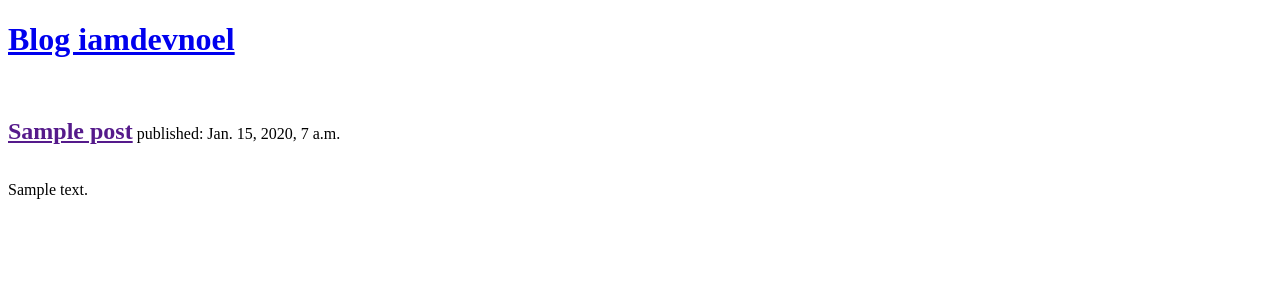
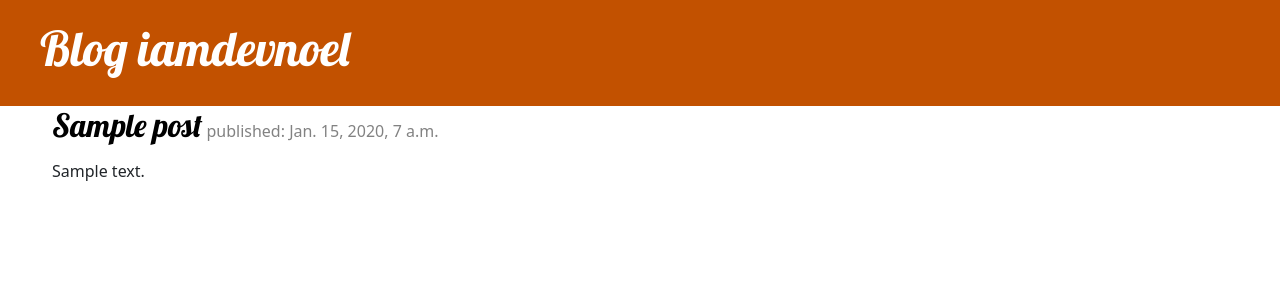
Before and after one commit to iamdevNoel/my-first-blog, a Django app: page / in a window 1280 px wide. Shown: the top 300 px of the page. Run offline with Django 3.2, Linux system fonts and the light colour scheme; tables that the repository leaves empty hold one stand-in row (values such as "Sample post").

Commit message:
created css for template

```diff
--- /dev/null
+++ b/blog/static/css/blog.css
@@ -0,0 +1,48 @@
+.page-header {
+    background-color: #C25100;
+    margin-top: 0;
+    padding: 20px 20px 20px 40px;
+}
+
+.page-header h1, .page-header h1 a, .page-header h1 a:visited, .page-header h1 a:active {
+    color: #ffffff;
+    text-decoration: none;
+    font-size: 36pt;
+    text-decoration: none;
+}
+
+.content {
+    margin-left: 40px;
+}
+
+h1, h2, h3, h4 {
+    font-family: 'Lobster', cursive;
+}
+
+.date {
+    color: #828282;
+}
+
+.save {
+    float: right;
+}
+
+.post-form textarea, .post-form input {
+    width: 100%;
+}
+
+.top-menu, .top-menu:hover, .top-menu:visited {
+    color: #ffffff;
+    float: right;
+    font-size: 26pt;
+    margin-right: 20px;
+}
+
+.post {
+    margin-bottom: 70px;
+}
+
+.post h2 a, .post h2 a:visited {
+    color: #000000;
+    text-decoration: none;
+}
--- a/blog/templates/blog/post_list.html
+++ b/blog/templates/blog/post_list.html
@@ -1,25 +1,40 @@
+{% load static %}
 <!DOCTYPE html>
 <html lang="pt-br">
 <head>
     <meta charset="UTF-8">
     <meta name="viewport" content="width=device-width, initial-scale=1.0">
+
+    <!--Bootstrap-->
+    <link href="https://cdn.jsdelivr.net/npm/bootstrap@5.3.1/dist/css/bootstrap.min.css" rel="stylesheet" integrity="sha384-4bw+/aepP/YC94hEpVNVgiZdgIC5+VKNBQNGCHeKRQN+PtmoHDEXuppvnDJzQIu9" crossorigin="anonymous">
+    <!--Fonte-->
+    <link href="//fonts.googleapis.com/css?family=Lobster&subset=latin,latin-ext" rel="stylesheet" type="text/css">
+    <!--CSS local-->
+    <link rel="stylesheet" href="{% static 'css/blog.css' %}">
     <title>iamdevnoel's Blog</title>
 </head>
 <body>
-    <div>
+    <div class="page-header">
         <h1><a href="/">Blog iamdevnoel</a></h1>
     </div>
 
 
-    {% for post in posts %}
-        <div>
-            <br>
+    <div class="content container">
+        <div class="row">
+            <div class="col-md-8">
+                {% for post in posts %}
+                    <div class="post">
+                        <h2 style="display: inline-block;"><a href="">{{ post.title }}</a></h2>
+                        <spam style="display: inline-block;" class="date">
+                            <p>published: {{ post.published_date }}</p>
+                        </spam>
+                        <p>{{ post.text|linebreaksbr }}</p>
+                    </div>
+                {% endfor %}
+            </div>
+        </div>
+    </div>
 
-            <h2 style="display: inline-block;"><a href="">{{post.title}}</a></h2>
-            <p style="display: inline-block;">published: {{post.published_date}}</p>
-
-            <p>{{post.text|linebreaks}}</p>
-        </div>
-    {% endfor %}
+    <script src="https://cdn.jsdelivr.net/npm/bootstrap@5.3.1/dist/js/bootstrap.bundle.min.js" integrity="sha384-HwwvtgBNo3bZJJLYd8oVXjrBZt8cqVSpeBNS5n7C8IVInixGAoxmnlMuBnhbgrkm" crossorigin="anonymous"></script>
 </body>
 </html>
```
